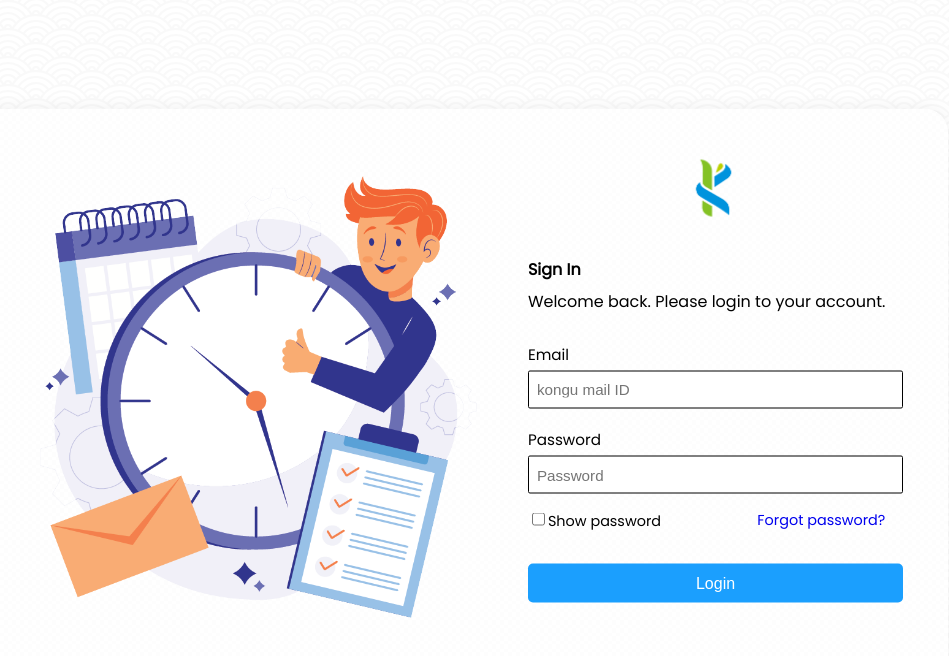
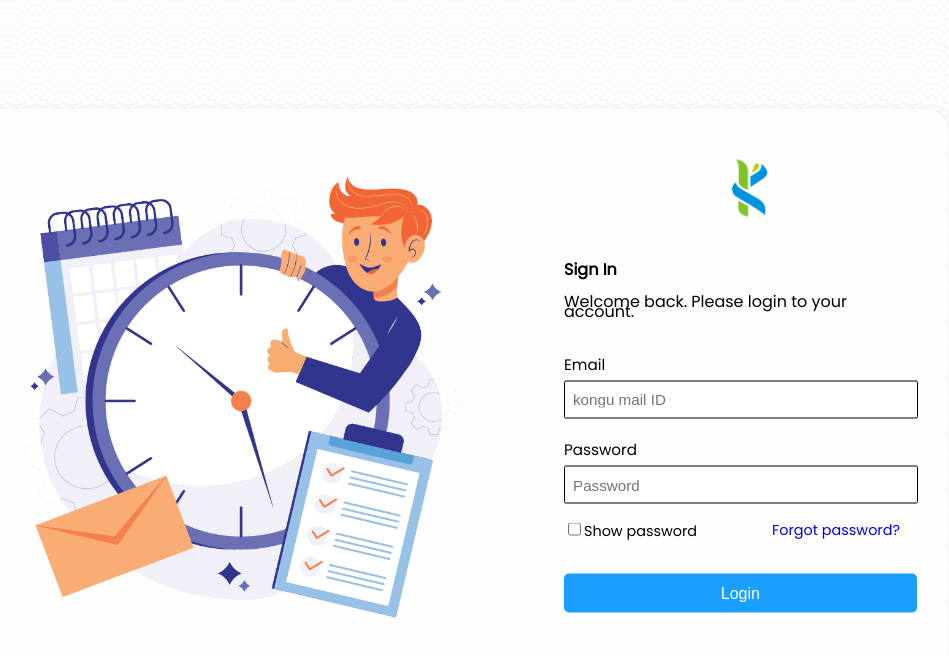
Before and after one commit to gokulsundar-s/KEC-presence, a React (Create React App) app in the folder frontend/: page / in a window 1280 px wide. Shown: the top 656 px of the page, without its empty margins (188-1137 px from the left). Built offline with nearby package versions, Linux system fonts and the light colour scheme.

Commit message:
update commit

```diff
--- a/frontend/package.json
+++ b/frontend/package.json
@@ -7,9 +7,11 @@
     "@testing-library/react": "^13.4.0",
     "@testing-library/user-event": "^13.5.0",
     "axios": "^1.6.7",
+    "bootstrap": "^5.3.3",
     "js-cookie": "^3.0.5",
     "jwt-decode": "^4.0.0",
     "react": "^18.2.0",
+    "react-bootstrap": "^2.10.1",
     "react-dom": "^18.2.0",
     "react-router-dom": "^6.22.0",
     "react-scripts": "5.0.1",
--- a/frontend/src/Styles/LoginPage.css
+++ b/frontend/src/Styles/LoginPage.css
@@ -1,6 +1,6 @@
 .loginpage-container{
     display: flex;
-    justify-content: space-around;
+    justify-content: center;
     position: fixed;
     top: 50%;
     left: 50%;
@@ -16,6 +16,7 @@
 .loginpage-left-container img{
     height: 30rem;
     width: auto;
+    padding-right: 5rem;
 }
 
 .loginpage-right-container-header{
```
Also changed, not shown: frontend/src/App.css (line endings or trailing spaces), frontend/src/Components/AdvoicerHistory.js (line endings or trailing spaces), frontend/src/Pages/AdvisorPage.js (line endings or trailing spaces), 1 other file (tests, documents, lock files or other folders).
